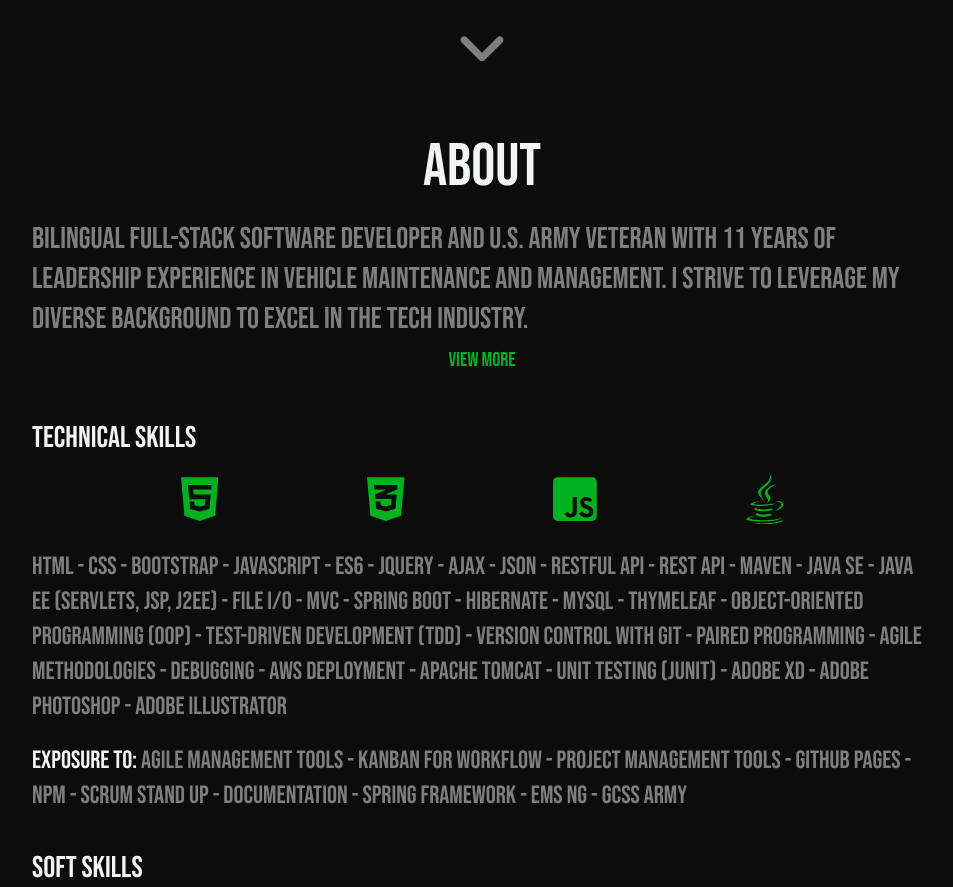
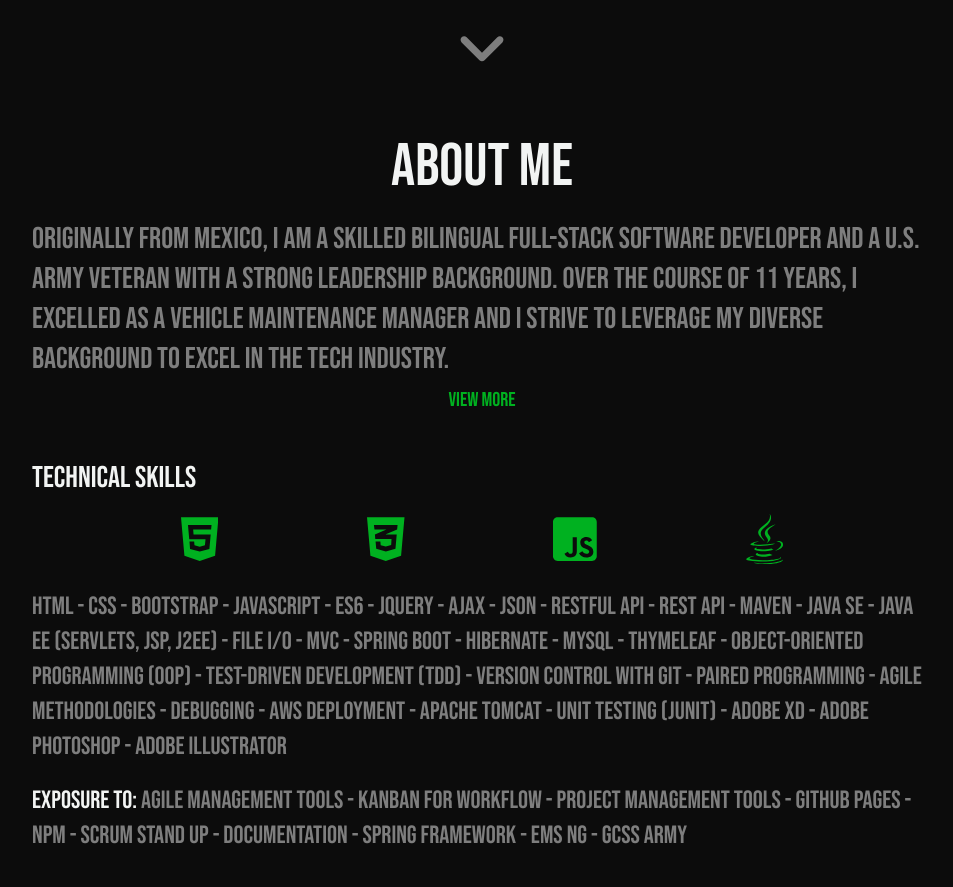
Before and after one commit to naimeramirez/ramirez-portfolio, a website: page index.html in a window 1280 px wide. Shown: the part 720-1607 px from the top of the page, without its empty margins (158-1111 px from the left). Drawn offline with Linux system fonts and the light colour scheme.

Commit message:
projects

```diff
--- a/css/index.css
+++ b/css/index.css
@@ -34,6 +34,7 @@ body {
     font-family: 'BebasNeue', sans-serif;
     color: var(--secondary);
     position: relative;
+    z-index: -10;
 }
 
 nav {
@@ -313,6 +314,7 @@ nav {
 
 .view-more a:hover {
     color: var(--complimentary);
+    cursor: pointer;
 }
 
 .skills-icons {
@@ -485,7 +487,7 @@ footer ul {
     width: 50px;
     height: 50px;
     bottom: 0;
-    color: rgba(0, 177, 32, 25%);
+    color: rgba(0, 177, 32, 15%);
     animation: animate 19s linear infinite;
 }
 
--- a/index.html
+++ b/index.html
@@ -57,8 +57,8 @@
 
 <div class="content">
 <div class="about" id="about">
-    <p class="section-title">ABOUT</p>
-    <p class="about-p">Bilingual Full-Stack Software Developer and U.S. Army Veteran with 11 years of leadership experience in vehicle maintenance and management. I strive to leverage my diverse background to excel in the tech industry.</p>
+    <p class="section-title">ABOUT ME</p>
+    <p class="about-p">Originally from Mexico, I am a skilled Bilingual Full-Stack Software Developer and a U.S. Army Veteran with a strong leadership background. Over the course of 11 years, I excelled as a vehicle maintenance manager and I strive to leverage my diverse background to excel in the tech industry.</p>
     <p class="view-more"><a href="">VIEW MORE</a></p>
 
     <p class="section-subtitle">TECHNICAL SKILLS</p>
```
